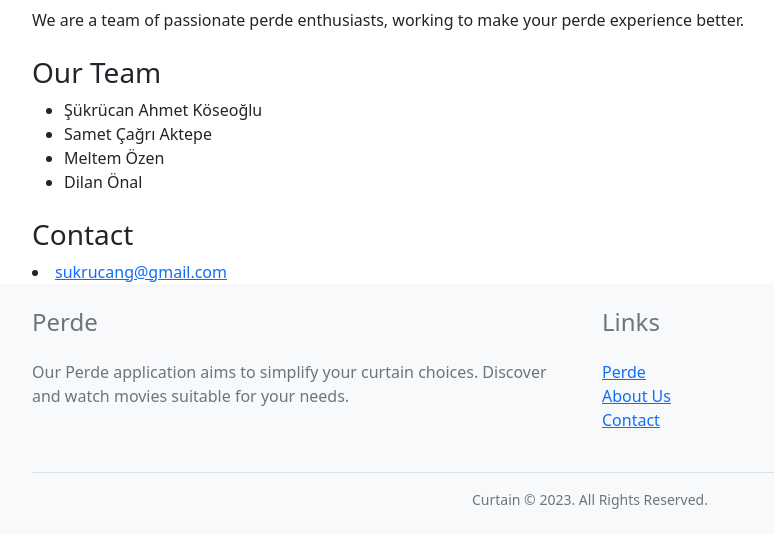
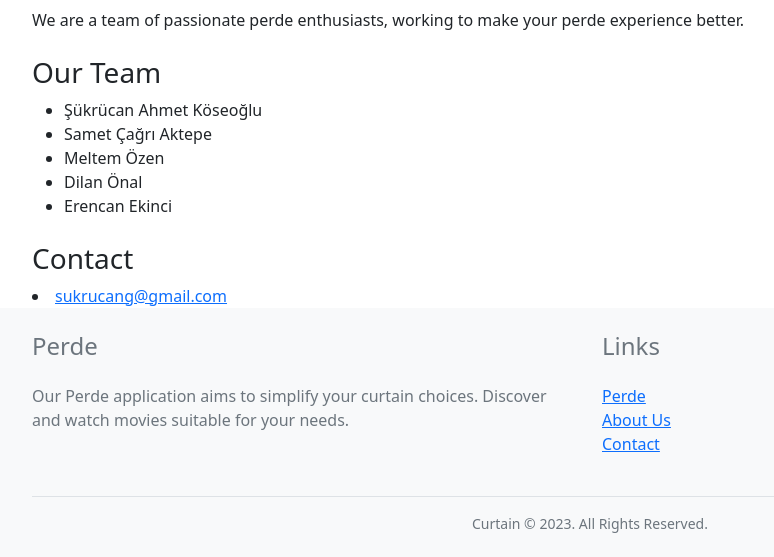
Before and after one commit to cagriaktpe/perde, a Django app: page /aboutus/ in a window 1280 px wide. Shown: the part 222-779 px from the top of the page, without its empty margins (50-824 px from the left). Run offline with Django 4.2, Linux system fonts and the light colour scheme.

Commit message:
Update about.html

```diff
--- a/perde/HomeApp/templates/about.html
+++ b/perde/HomeApp/templates/about.html
@@ -12,6 +12,7 @@
       <li>Samet Çağrı Aktepe</li>
       <li>Meltem Özen</li>
       <li>Dilan Önal</li>
+      <li>Erencan Ekinci</li>
       <!-- Add more team members as needed -->
     </ul>
     <h3 class="mt-4 mb-2">Contact</h3>
```
